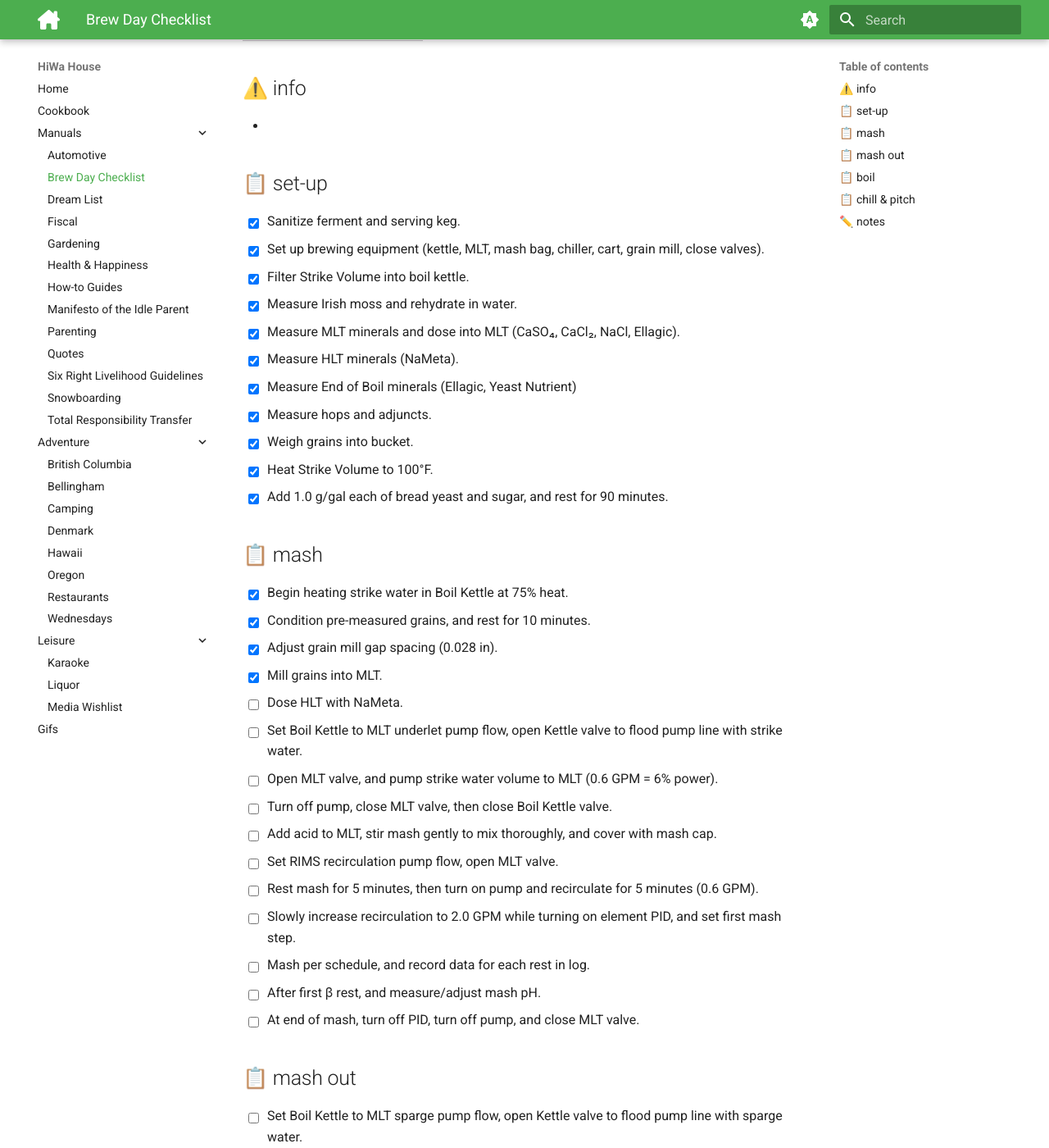
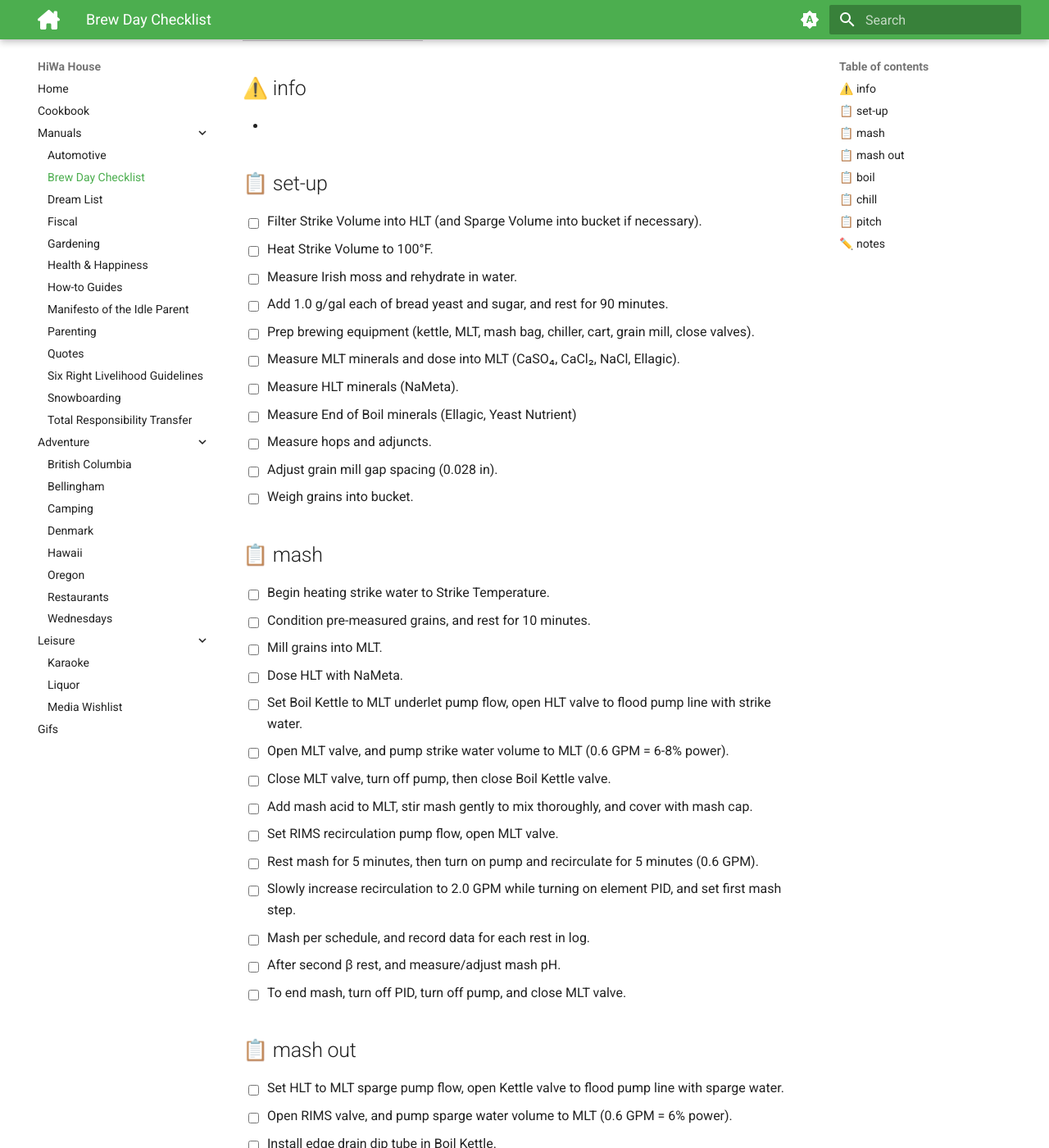
Before and after one commit to hiwa-house/teletraan, an MkDocs documentation site: the page built from docs/manuals/brew_checklist.md, in a window 1280 px wide and 1400 px high, scrolled down 286 px. Shown: the whole window at 82% size. Built offline with MkDocs 1.6.1 and Material for MkDocs 9.7.7, drawn with Linux system fonts in a browser that asks for light colours; comment, search, counter and statistics services are not loaded; some of the changed text lies outside the part shown.

Commit message:
brew day

```diff
--- a/docs/manuals/brew_checklist.md
+++ b/docs/manuals/brew_checklist.md
@@ -48,37 +48,36 @@
 *
 
 ## 📋 set-up
-- [X] Sanitize ferment and serving keg.
-- [X] Set up brewing equipment (kettle, MLT, mash bag, chiller, cart, grain mill, close valves).
-- [X] Filter Strike Volume into boil kettle.
-- [X] Measure Irish moss and rehydrate in water.
-- [X] Measure MLT minerals and dose into MLT (CaSO₄, CaCl₂, NaCl, Ellagic).
-- [X] Measure HLT minerals (NaMeta).
-- [X] Measure End of Boil minerals (Ellagic, Yeast Nutrient)
-- [X] Measure hops and adjuncts.
-- [X] Weigh grains into bucket.
-- [X] Heat Strike Volume to 100°F.
-- [X] Add 1.0 g/gal each of bread yeast and sugar, and rest for 90 minutes.
+- [ ] Filter Strike Volume into HLT (and Sparge Volume into bucket if necessary).
+- [ ] Heat Strike Volume to 100°F.
+- [ ] Measure Irish moss and rehydrate in water.
+- [ ] Add 1.0 g/gal each of bread yeast and sugar, and rest for 90 minutes.
+- [ ] Prep brewing equipment (kettle, MLT, mash bag, chiller, cart, grain mill, close valves).
+- [ ] Measure MLT minerals and dose into MLT (CaSO₄, CaCl₂, NaCl, Ellagic).
+- [ ] Measure HLT minerals (NaMeta).
+- [ ] Measure End of Boil minerals (Ellagic, Yeast Nutrient)
+- [ ] Measure hops and adjuncts.
+- [ ] Adjust grain mill gap spacing (0.028 in).
+- [ ] Weigh grains into bucket.
 
 ## 📋 mash
-- [X] Begin heating strike water in Boil Kettle at 75% heat.
-- [X] Condition pre-measured grains, and rest for 10 minutes.
-- [X] Adjust grain mill gap spacing (0.028 in).
-- [X] Mill grains into MLT.
+- [ ] Begin heating strike water to Strike Temperature.
+- [ ] Condition pre-measured grains, and rest for 10 minutes.
+- [ ] Mill grains into MLT.
 - [ ] Dose HLT with NaMeta.
-- [ ] Set Boil Kettle to MLT underlet pump flow, open Kettle valve to flood pump line with strike water.
-- [ ] Open MLT valve, and pump strike water volume to MLT (0.6 GPM = 6% power).
-- [ ] Turn off pump, close MLT valve, then close Boil Kettle valve.
-- [ ] Add acid to MLT, stir mash gently to mix thoroughly, and cover with mash cap.
+- [ ] Set Boil Kettle to MLT underlet pump flow, open HLT valve to flood pump line with strike water.
+- [ ] Open MLT valve, and pump strike water volume to MLT (0.6 GPM = 6-8% power).
+- [ ] Close MLT valve, turn off pump, then close Boil Kettle valve.
+- [ ] Add mash acid to MLT, stir mash gently to mix thoroughly, and cover with mash cap.
 - [ ] Set RIMS recirculation pump flow, open MLT valve.
 - [ ] Rest mash for 5 minutes, then turn on pump and recirculate for 5 minutes (0.6 GPM).
 - [ ] Slowly increase recirculation to 2.0 GPM while turning on element PID, and set first mash step.
 - [ ] Mash per schedule, and record data for each rest in log.
-- [ ] After first β rest, and measure/adjust mash pH.
-- [ ] At end of mash, turn off PID, turn off pump, and close MLT valve.
+- [ ] After second β rest, and measure/adjust mash pH.
+- [ ] To end mash, turn off PID, turn off pump, and close MLT valve.
 
 ## 📋 mash out
-- [ ] Set Boil Kettle to MLT sparge pump flow, open Kettle valve to flood pump line with sparge water.
+- [ ] Set HLT to MLT sparge pump flow, open Kettle valve to flood pump line with sparge water.
 - [ ] Open RIMS valve, and pump sparge water volume to MLT (0.6 GPM = 6% power).
 - [ ] Install edge drain dip tube in Boil Kettle.
 - [ ] Set MLT to Boil Kettle pump flow, open MLT valve, and flood pump line with wort.
@@ -90,24 +89,31 @@
 ## 📋 boil
 - [ ] Add Fermcap (9 drops), and bring Boil Kettle to a rolling simmer with no lid.
 - [ ] Begin cleaning MLT and plumbing.
-- [ ] Add hops (FWH / 0:30).
+- [ ] Add hops.
 - [ ] At 15 minutes before end of boil, flame out, measure wort volume, °B, and pH.
 - [ ] Adjust boil length as necessary, then re-ignite flame.
 - [ ] Add acid boil additions, Irish Moss (0:15), and ellagic acid/nutrient (0:06).
 - [ ] Begin sanitizing post-boil equipment, including wort chiller.
 - [ ] Flame out, measure wort volume.
 
-## 📋 chill & pitch
+## 📋 chill
 - [ ] Submerge sanitized wort chiller, mount stirrer, and turn Boil Kettle pick-up tube to 09:00 orientation.
-- [ ] Activate wort chiller and stirrer, then cool to 170°F.
+- [ ] Activate wort chiller and stirrer, then cool to 180°F.
 - [ ] Add whirlpool hop addition in mesh bag.
 - [ ] Re-activate wort chiller and stirrer, then cool to less than 70°F (recover hot waste water for cleaning).
 - [ ] Remove wort chiller, then whirlpool with stirrer for 2 minutes.
 - [ ] Raise valve edge of Boil Kettle on block, and wait 30 minutes to settle trub.
-- [ ] Prep fermenter and serving keg, then continue equipment clean-up.
+- [ ] Prep and sanitize fermenter and serving keg, then continue equipment clean-up.
 - [ ] Transfer wort to fermentation vessel.
-- [ ] Transfer trub, record trub volume, and transfer to pitcher in fridge to reserve as speise for spunding and FFT.
-- [ ] *Begin fermentation schedule.*
+- [ ] Transfer trub to pitcher, record trub volume, and chill in fridge reserving as speise for spunding/FFT.
+
+## 📋 pitch
+- [ ] Strap temperature probe to fermenter, and chill wort in FV to fermentation temp if necessary.
+- [ ] Aerate wort with O₂ (4 mins at 0.25 L/min), wait 5 minutes, repeat aeration, wait 5 minutes again.
+- [ ] Pitch yeast.
+- [ ] Link fermenter In post to serving keg Out post, and connect CO₂ to serving keg In post.
+- [ ] Pressurize and correct any leaks.
+- [ ] Remove CO₂, and connect blow-off to serving keg In post.
 
 ## ✏️ notes
 <textarea id="notes" name="notes" rows="12" required></textarea>
```
Also changed, not shown: docs/adventure/camping.md (+2 -1 lines).
